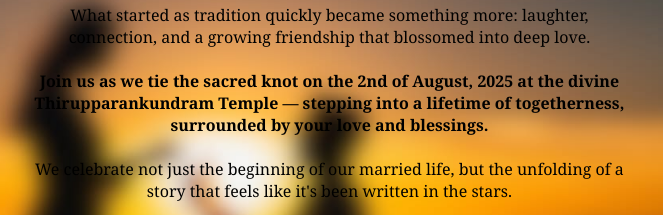
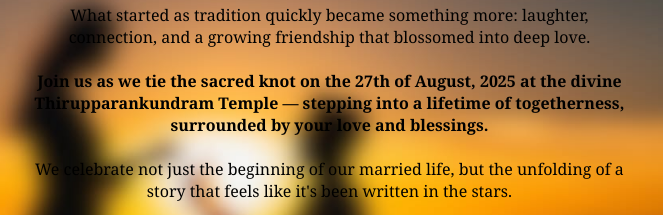
Before and after one commit to mscrescent6/VG-wedding-website, a plain HTML site: page index.html in a window 1280 px wide. Shown: the part 367-582 px from the top of the page, 417-1080 px from the left. Drawn offline with Linux system fonts and the light colour scheme.

Commit message:
Update index.html

```diff
--- a/index.html
+++ b/index.html
@@ -34,7 +34,7 @@
                 <h2>Welcome to the Wedding of Vignesh & Gayathri</h2>
                 <p>In a world where two hearts were destined to meet, our journey began — not by chance, but by a bond beautifully arranged by our families and guided by love.</p><br>
                 <p>What started as tradition quickly became something more: laughter, connection, and a growing friendship that blossomed into deep love.</p><br>
-                <p><strong>Join us as we tie the sacred knot on the 2nd of August, 2025 at the divine Thirupparankundram Temple — stepping into a lifetime of togetherness, surrounded by your love and blessings.</strong></p><br>
+                <p><strong>Join us as we tie the sacred knot on the 27th of August, 2025 at the divine Thirupparankundram Temple — stepping into a lifetime of togetherness, surrounded by your love and blessings.</strong></p><br>
                 <p>We celebrate not just the beginning of our married life, but the unfolding of a story that feels like it's been written in the stars.</p>
                 <p class="wedding-details">📅 27th August, 2025<br>📍 Thirupparankundram Temple, Madurai, Tamil Nadu</p>
                 <p class="tag-line">🎉 Celebrate the union of two hearts and two families!</p>
```
